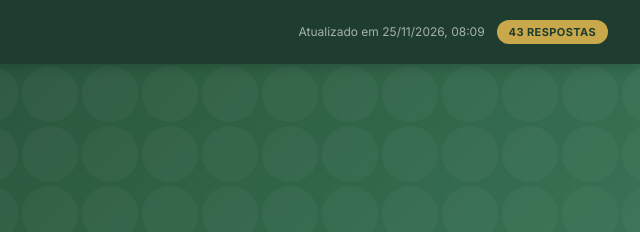
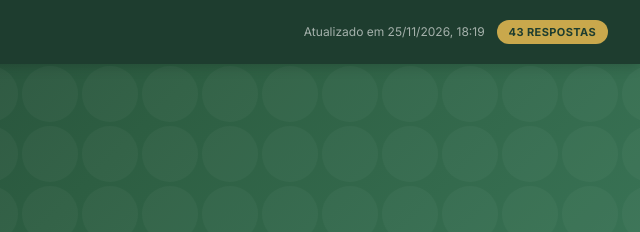
Before and after one commit to renanfreitas-sketch/bruxelas2026, a plain HTML site: page index.html in a window 1280 px wide. Shown: the top 232 px of the page, 640-1280 px from the left. Drawn offline with nearby package versions, Linux system fonts and the light colour scheme.

Commit message:
dashboard: auto-update 25/11/2026 18:19 BRT

```diff
--- a/index.html
+++ b/index.html
@@ -225,7 +225,7 @@ td.num { text-align: right; font-variant-numeric: tabular-nums; font-weight: 600
        onerror="this.style.display='none';this.nextElementSibling.style.display='block'">
   <span style="display:none;color:white;font-weight:800;font-size:16px;letter-spacing:1px">BSCA</span>
   <div class="header-right">
-    <span class="header-date">Atualizado em 25/11/2026, 08:09</span>
+    <span class="header-date">Atualizado em 25/11/2026, 18:19</span>
     <span class="header-badge">43 Respostas</span>
   </div>
 </header>
```
